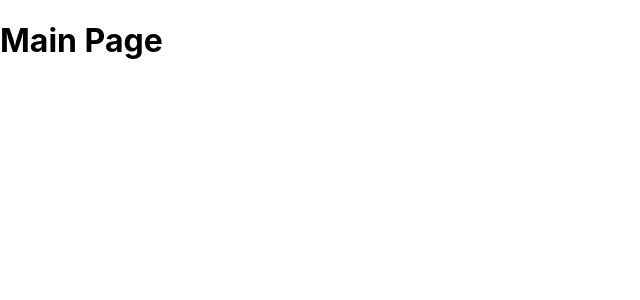
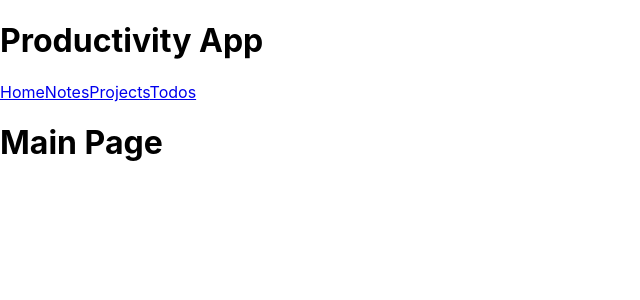
Before and after one commit to podestal/task-manager-app, a React (Create React App) app: page / in a window 1280 px wide. Shown: the top 300 px of the page, without its empty margins (0-640 px from the left). Built offline with nearby package versions, Linux system fonts and the light colour scheme.

Commit message:
header and nav bar links

```diff
--- a/src/App.js
+++ b/src/App.js
@@ -1,5 +1,6 @@
 import React from "react"
 import { Route, Routes, Link, Router } from "react-router-dom";
+import Header from "./components/Header";
 import MainPage from "./pages/MainPage";
 import TodosPage from "./pages/TodosPage";
 import ProjectsPage from "./pages/ProjectsPage";
@@ -9,6 +10,7 @@ const App = () => {
 
   return (
     <div>
+      <Header />
       <Routes>
         <Route path="/" element={<MainPage />}/>
         <Route path="/projects" element={<ProjectsPage />}/>
--- /dev/null
+++ b/src/components/Header.js
@@ -0,0 +1,15 @@
+import { Link } from "react-router-dom"
+
+const Header = () => {
+    return (
+        <header>
+            <h1>Productivity App</h1>
+            <Link to="/">Home</Link>
+            <Link to="/notes">Notes</Link>
+            <Link to="/projects">Projects</Link>
+            <Link to="/todos">Todos</Link>
+        </header>
+    )
+}
+
+export default Header
```
